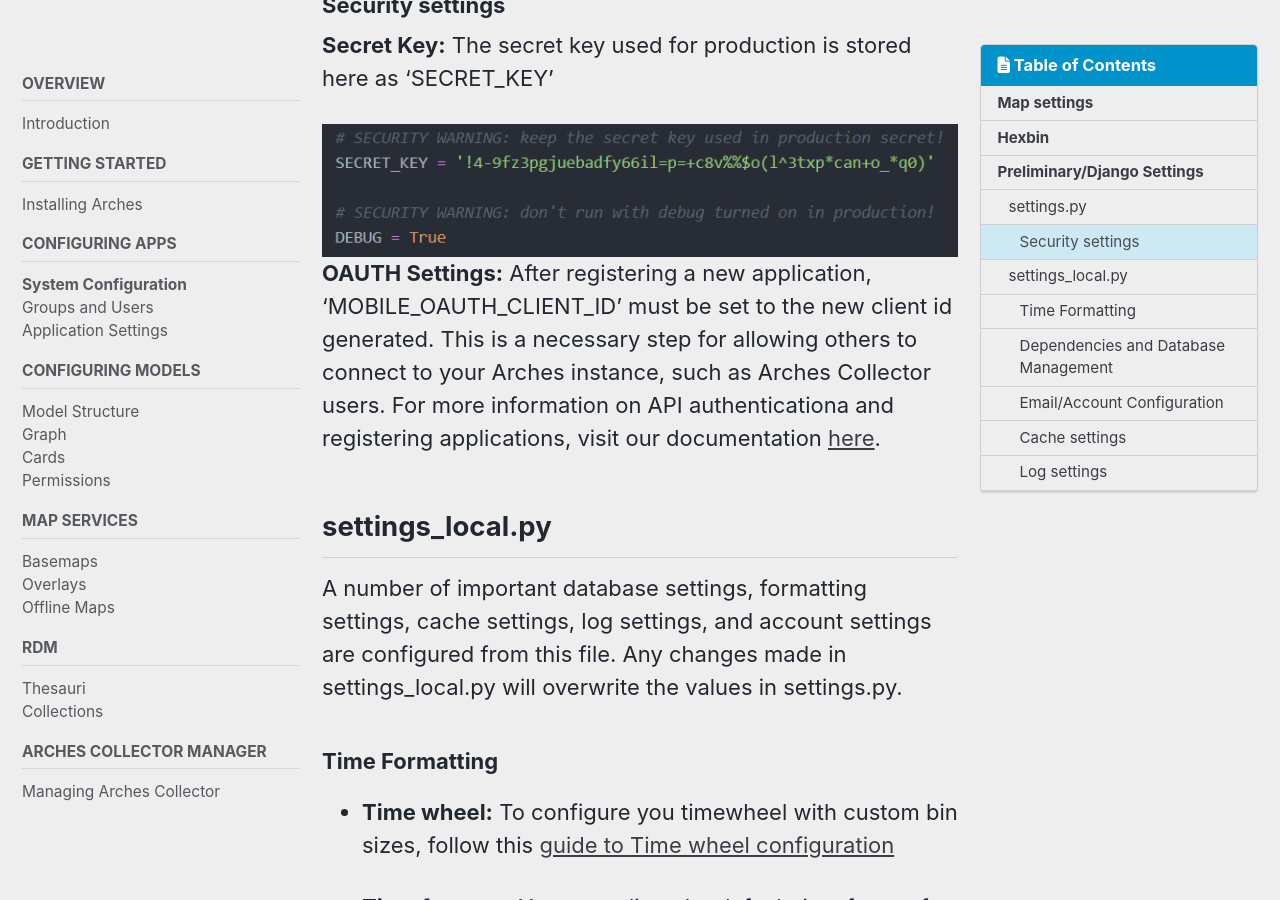
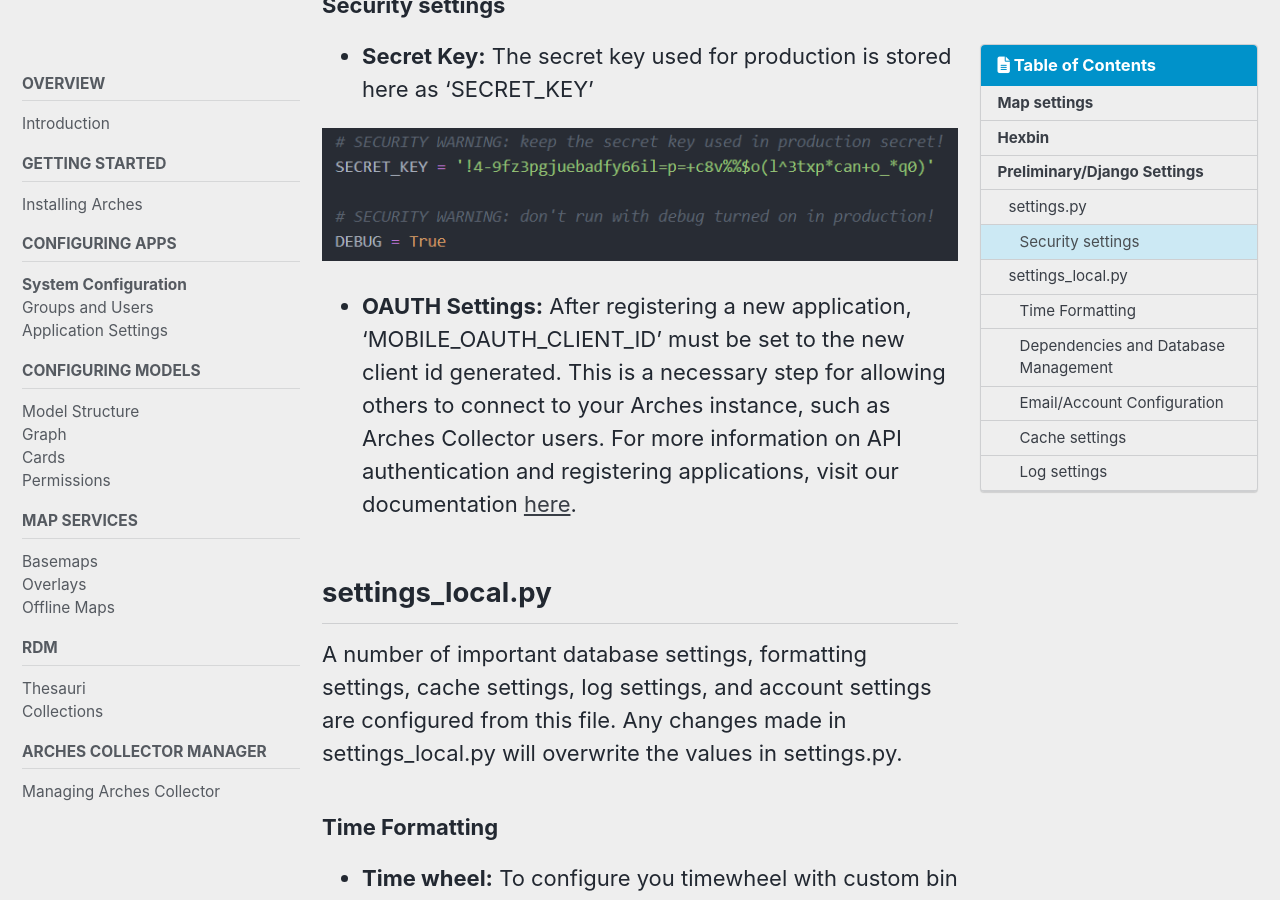
Before and after one commit to fargeo/archesguides, a Jekyll site: the page built from _pages/configuration.md, in a window 1280 px wide and 900 px high, scrolled down 2655 px. Built offline with Jekyll 4.4.1, drawn with Linux system fonts in a browser that asks for light colours; cached includes are drawn as plain includes; nearby versions of some CDN libraries; comment, search, counter and statistics services are not loaded; a style sheet for code colours, icons or effects is not loaded.

Commit message:
Update configuration.md
formatting fixes

```diff
--- a/_pages/configuration.md
+++ b/_pages/configuration.md
@@ -41,11 +41,12 @@
 Most of the settings in this file are also in settings_local.py, and since settings_local.py overwrites settings.py, it is optimal to do most of your configuring from settings_local.py to keep it all in one place. If you want to make changes in settings.py that also appears in settings_local.py, you will have to comment out the block where the setting appears or your change will be overwritten. Making your changes in settings_local.py also allows you to update settings.py without losing any changes you make.
 
 ### Security settings
-**Secret Key:** The secret key used for production is stored here as 'SECRET_KEY'
+- **Secret Key:** The secret key used for production is stored here as 'SECRET_KEY'
 
 ![Security Configuration]({{site.url}}/assets/images/securitySettings.PNG)
-**OAUTH Settings:** After registering a new application, 'MOBILE_OAUTH_CLIENT_ID' must be set to the new client id generated. This is a necessary step for allowing others to connect to your Arches instance, such as Arches Collector users. For more information on API authenticationa and registering applications, visit our documentation [here](https://arches.readthedocs.io/en/stable/api/#authentication).
 
+- **OAUTH Settings:** After registering a new application, 'MOBILE_OAUTH_CLIENT_ID' must be set to the new client id generated. This is a necessary step for allowing others to connect to your Arches instance, such as Arches Collector users. For more information on API authentication and registering applications, visit our documentation [here](https://arches.readthedocs.io/en/stable/api/#authentication).
+^
 ## settings_local.py
 A number of important database settings, formatting settings, cache settings, log settings, and account settings are configured from this file. Any changes made in settings_local.py will overwrite the values in settings.py.
 ### Time Formatting
@@ -77,20 +78,20 @@
 - **Email settings:** You can adjust 'EMAIL_HOST' and 'EMAIL_PORT' to control what Django uses for email correspondence when triggered by a custom function. 'EMAIL_HOST_USER' and 'EMAIL_HOST_PASSWORD' set the credentials for the SMTP server defined in 'EMAIL_HOST'. If left blank, Django will not attempt any authentication.
 ^
 ### Cache settings
--**Cache seeding:** To control how your cache is seeded, adjust 'CACHE_SEED_BOUNDS' and 'CACHE_SEED_MAX_ZOOM' to set the levels at which your cache seeds.
+- **Cache seeding:** To control how your cache is seeded, adjust 'CACHE_SEED_BOUNDS' and 'CACHE_SEED_MAX_ZOOM' to set the levels at which your cache seeds.
 
--**Tileserver settings:** You can set the location of your tileserver cache under 'TILE_CACHE_CONFIG'.
+- **Tileserver settings:** You can set the location of your tileserver cache under 'TILE_CACHE_CONFIG'.
 
--**Timewheel Cache:** By adjusting 'CACHE_BY_USER' you can customize how often the Timewheel data is cached for specific users. You must first specify the usernames and then the duration (seconds) for which you want to cache the Timewheel. For example, it could look like 'CACHE_BY_USER = {'Resource Editor' : 3600}'
+- **Timewheel Cache:** By adjusting 'CACHE_BY_USER' you can customize how often the Timewheel data is cached for specific users. You must first specify the usernames and then the duration (seconds) for which you want to cache the Timewheel. For example, it could look like 'CACHE_BY_USER = {'Resource Editor' : 3600}'
 ^
 ![Cache Settings]({{site.url}}/assets/images/cacheSettings.png)
 
 ### Log settings
--**Log preffernces:** Under 'LOGGING' you can adjust 'format' to change the structure of the logs. The 'LEVEL:' fields control the verbosity of your terminal outputs, which can be set to four levels. From most to least verbose the options are: 'DEBUG', 'WARNING', 'ERROR', 'INFO'.
+- **Log preffernces:** Under 'LOGGING' you can adjust 'format' to change the structure of the logs. The 'LEVEL:' fields control the verbosity of your terminal outputs, which can be set to four levels. From most to least verbose the options are: 'DEBUG', 'WARNING', 'ERROR', 'INFO'.
 
--**Log Location:** The write location for the standard logs can be set under 'LOGGING' by setting the 'filename' variable to a writable location. To set the location of the resource import log, change the value of 'RESOURCE_IMPORT_LOG' to the desired writable location.
+- **Log Location:** The write location for the standard logs can be set under 'LOGGING' by setting the 'filename' variable to a writable location. To set the location of the resource import log, change the value of 'RESOURCE_IMPORT_LOG' to the desired writable location.
 
--**Debug:** You can toggle Django debugging on or off by changing the value of 'DEBUG'.
+- **Debug:** You can toggle Django debugging on or off by changing the value of 'DEBUG'.
 ^
 **Info:** Setting DEBUG to false will replace the more complex Django error messages with standard 404 and 500 error pages. It will also cause Django to stop serving static files, requiring you to set up an external webserver.
 {: .notice--info}
```
